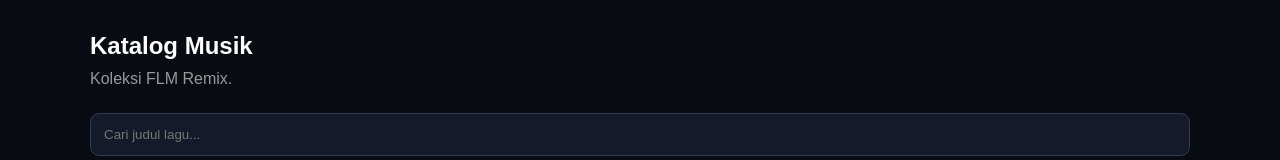
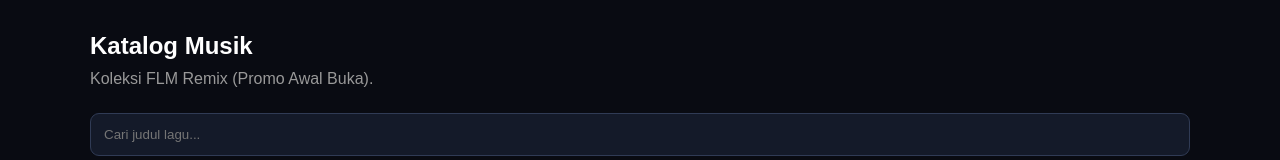
Before and after one commit to IkFyRmx/ikfy-rmx-store, a plain HTML site: page index.html in a window 1280 px wide. Shown: the part 601-761 px from the top of the page. Drawn offline with Linux system fonts and the light colour scheme.

Commit message:
Update music section description in index.html

```diff
--- a/index.html
+++ b/index.html
@@ -278,7 +278,7 @@ footer {
 <section class="section" id="music">
 
     <h2>Katalog Musik</h2>
-    <p class="desc">Koleksi FLM Remix.</p>
+    <p class="desc">Koleksi FLM Remix (Promo Awal Buka).</p>
 
     <input
         type="text"
```
